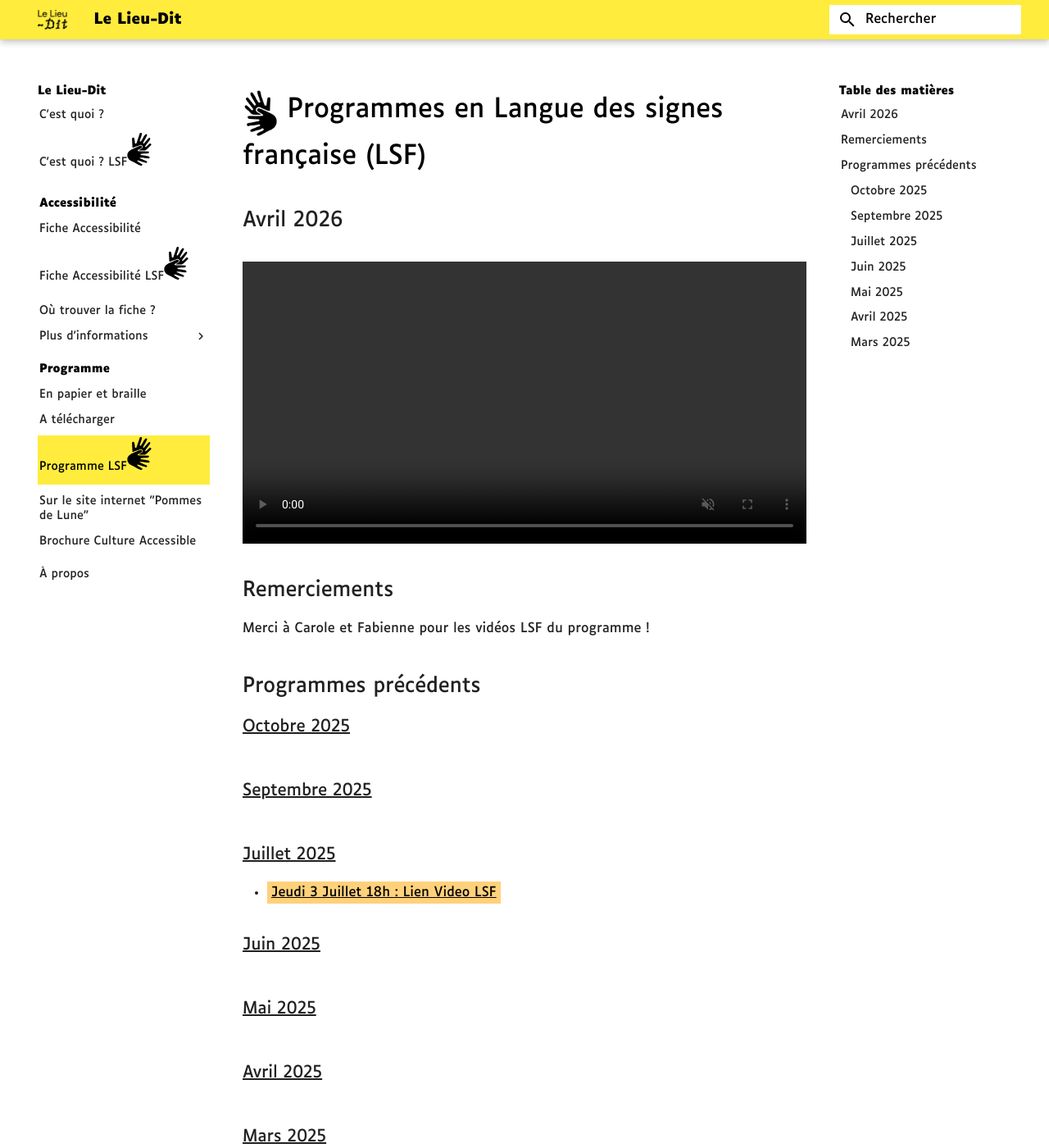
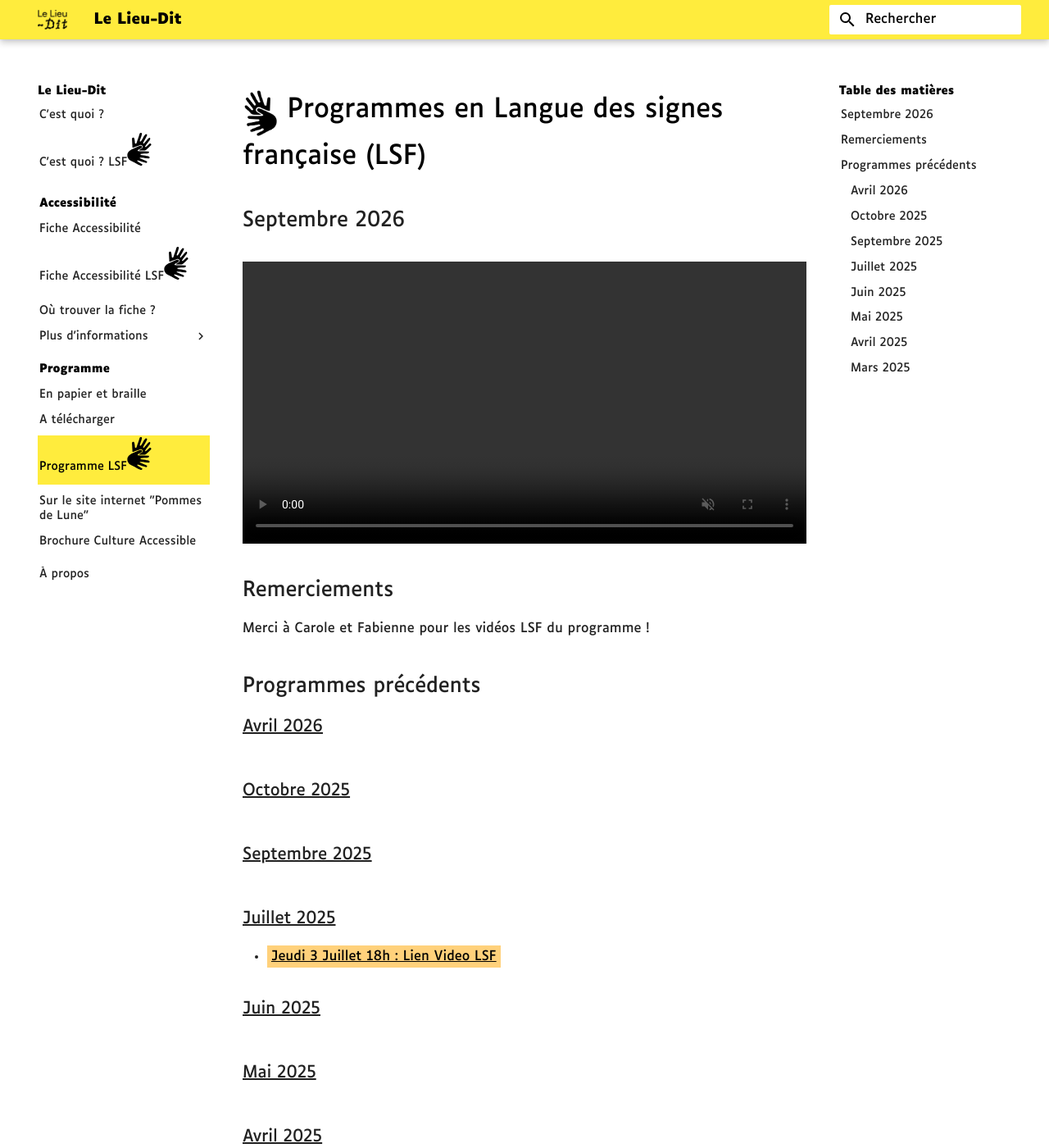
Before and after one commit to Lieu-Dit/web, an MkDocs documentation site: the page built from docs/prog-lsf.md, in a window 1280 px wide and 1400 px high. Shown: the whole window at 82% size. Built offline with MkDocs 1.6.1 and Material for MkDocs 9.7.7, drawn with Linux system fonts in a browser that asks for light colours; some of the changed lines change nothing that is shown.

Commit message:
programme LSF septembre 2026

```diff
--- a/docs/prog-lsf.md
+++ b/docs/prog-lsf.md
@@ -2,9 +2,9 @@
 
 <!-- Changer le mois en cours -->
 
-## Avril 2026
+## Septembre 2026
 
-<ul class="playlist_lsf" id="lsf-04-26"></ul>
+<ul class="playlist_lsf" id="lsf-09-26"></ul>
 
 <!-- Ne pas toucher en dessous -->
 
@@ -34,6 +34,8 @@ Merci à Carole et Fabienne pour les vidéos LSF du programme !
 ## Programmes précédents
 
 <!-- ajouter le mois précédent -->
+### Avril 2026
+<ul class="playlist_lsf" id="lsf-04-26"></ul>
 
 ### Octobre 2025
 <ul class="playlist_lsf" id="lsf-10-25"></ul>
@@ -98,6 +100,7 @@ Merci à Carole et Fabienne pour les vidéos LSF du programme !
         return base+"download?path=%2F"+yyyy+"_"+mm+"&files="
     }
     // ajouter la ligne pour le mois en cours :
+    populate_list(playlist_09_2026, "lsf-09-26", getdirname(09,2026));
     populate_list(playlist_04_2026, "lsf-04-26", getdirname(04,2026));
     populate_list(playlist_10_2025, "lsf-10-25", getdirname(10,2025));
     populate_list(playlist_09_2025, "lsf-09-25", getdirname(09,2025));
@@ -106,5 +109,5 @@ Merci à Carole et Fabienne pour les vidéos LSF du programme !
     populate_list(playlist_04_2025, "lsf-04-25", getdirname(04,2025));
     populate_list(playlist_03_2025, "lsf-03-25", getdirname(03,2025));
     // mettre à jour la ligne suivante :
-    doo(null, getdirname(04,2026) + playlist_04_2026[0].url)
+    doo(null, getdirname(09,2026) + playlist_09_2026[0].url)
 </script>
--- a/docs/programme/programme-lsf.js
+++ b/docs/programme/programme-lsf.js
@@ -1,3 +1,22 @@
+
+let playlist_09_2026 = [
+    {
+        title: "Dimanche 6 septembre",
+        url:"01 Dimanche 6 septembre 2026.mp4"
+    },
+    {
+        title: "Vendredi 18 septembre",
+        url:"02 Vendredi 18 septembre 2026.mp4"
+    },
+    {
+        title: "Vendredi 25 septembre",
+        url:"03 Vendredi 25 septembre 2026.mp4"
+    },
+    {
+        title: "Week end 26 et 27 septembre",
+        url:"04 Week end 26 et 27 septembre 2026.mp4"
+    },
+]
 
 let playlist_04_2026 = [
     {
```
